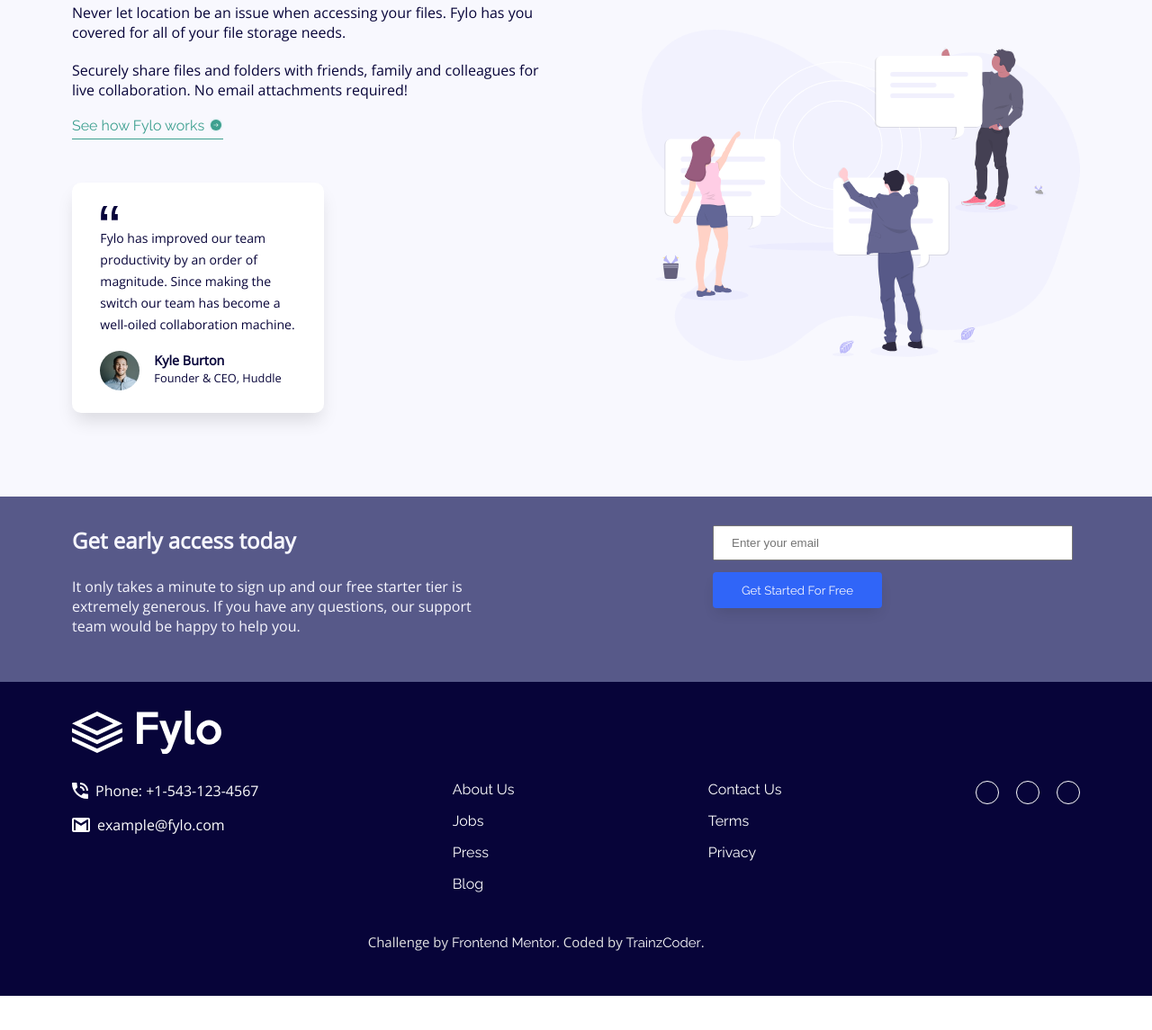
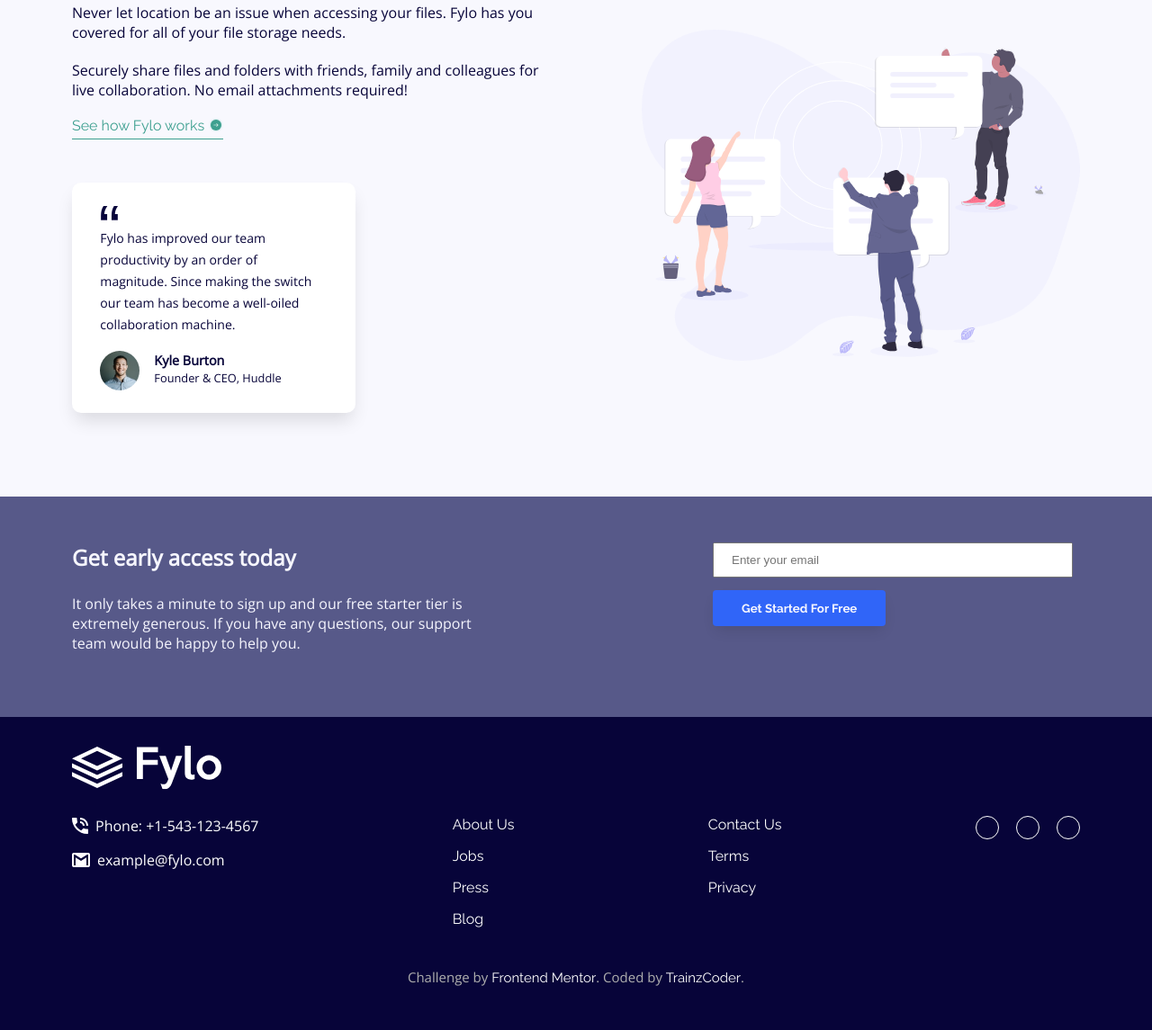
Before and after one commit to TrainzCoder/fylo--landing-page-two-column, a plain HTML site: page index.html in a window 1280 px wide. Shown: the part 933-2078 px from the top of the page at 90% size. Before the commit the page ends 2040 px from the top, so only its background shows below. Drawn offline with nearby package versions, Linux system fonts and the light colour scheme.

Commit message:
Modified some element

```diff
--- a/assets/css/style.css
+++ b/assets/css/style.css
@@ -20,16 +20,18 @@ body {
   font-size: 16px;
   font-family: "Open Sans", sans-serif;
   color: var(--Very-Dark-Blue);
+  font-weight: 500;
 }
 
 a {
   text-decoration: none;
+  font-family: "Raleway", sans-serif;
 }
 
 h1,
-a,
 .btn-cta {
   font-family: "Raleway", sans-serif;
+  font-weight: 600;
 }
 
 h1 {
@@ -141,7 +143,7 @@ main {
   padding: 1.6em 1.96em;
   margin: 3em 0;
   border-radius: 10px;
-  max-width: 280px;
+  max-width: 315px;
 }
 
 .card img.quotes {
@@ -177,7 +179,7 @@ main {
 .subscribe {
   display: grid;
   grid-template-columns: repeat(2, 1fr);
-  padding: 2em 5em;
+  padding: 3.2em 5em;
   background-color: #575989;
 }
 
@@ -269,7 +271,8 @@ footer .footer-box {
   font-size: 15px;
   text-align: center;
   margin-top: 3em;
-  color: #e2e2e2;
+  color: #afafaf;
+  max-width: 100%;
 }
 .attribution a {
   color: #ffffff;
```
